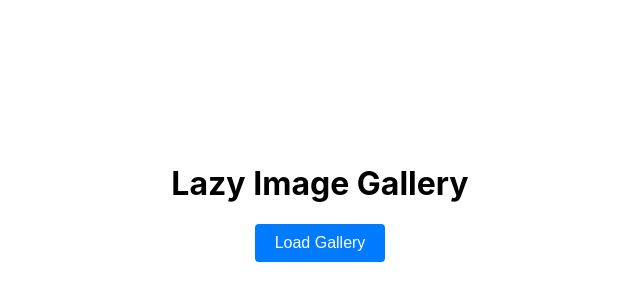
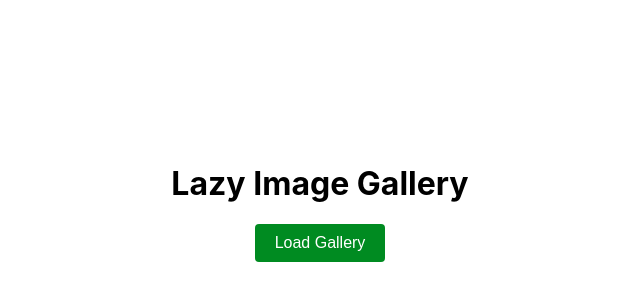
Before and after one commit to adasanvin12345/ImageGallery, a React (Create React App) app: page / in a window 1280 px wide. Shown: the part 198-498 px from the top of the page, without its empty margins (320-960 px from the left). Built offline with nearby package versions, Linux system fonts and the light colour scheme.

Commit message:
again changed

```diff
--- a/src/App.css
+++ b/src/App.css
@@ -19,7 +19,7 @@
 }
 
 .custom-button {
-  background-color: #007bff;
+  background-color: #008b21;
   color: #fff;
   padding: 10px 20px;
   border: none;
```
